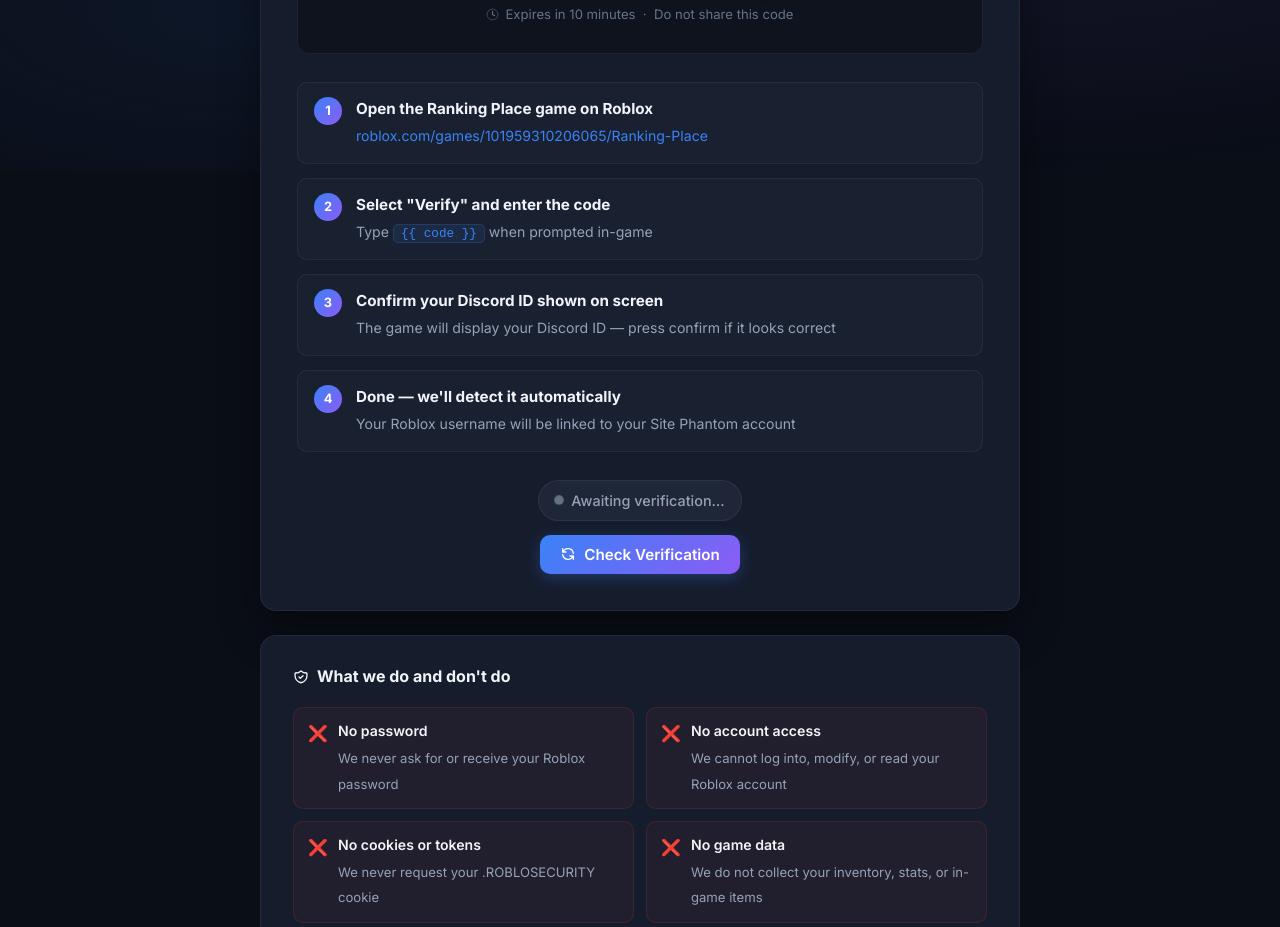
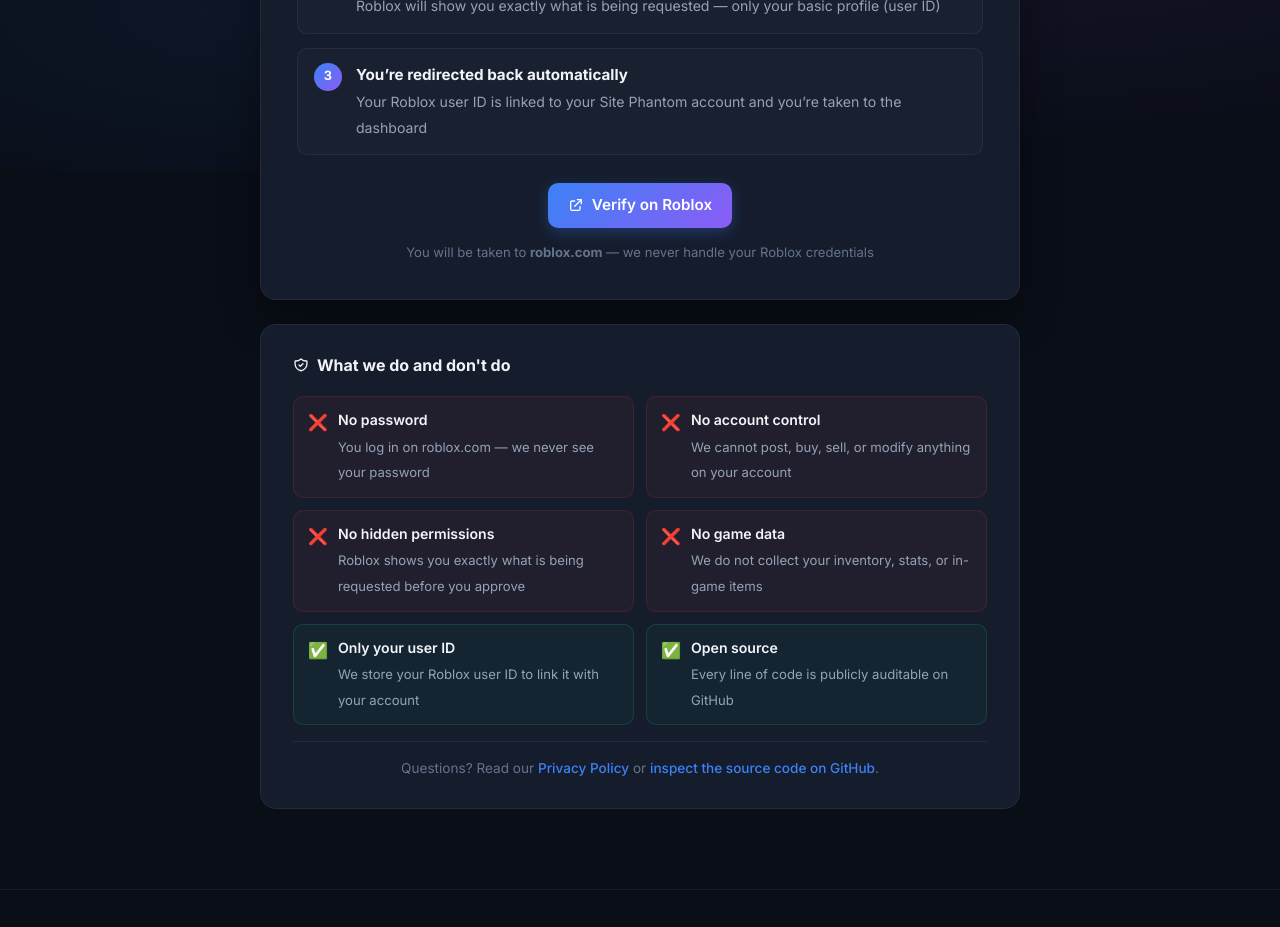
Before and after one commit to funnykayan/Site-Phantom-API-Verification, a plain HTML site: page static/roblox_verify.html in a window 1280 px wide. Shown: the part 629-1556 px from the top of the page. Drawn offline with Linux system fonts and the light colour scheme.

Commit message:
minor grammatical issue fix

```diff
--- a/static/roblox_verify.html
+++ b/static/roblox_verify.html
@@ -346,10 +346,10 @@
             <div class="security-banner">
                 <div class="security-banner-icon">🔒</div>
                 <div class="security-banner-text">
-                    <h3>Your account is safe — we never ask for your Roblox password</h3>
+                    <h3>Your account is safe — you log in directly on the official Roblox website</h3>
                     <p>
-                        Verification works entirely through a one-time code you type inside the Roblox game.
-                        We have zero access to your Roblox account, cookies, or credentials.
+                        Verification uses Roblox’s official OAuth2 system. You’ll be redirected to <strong>roblox.com</strong> to approve access.
+                        We never see your password. Roblox controls the authorization entirely.
                         Not convinced? <a href="https://github.com/funnykayan/Site-Phantom-API-Verification" target="_blank" rel="noopener">Read our source code on GitHub.</a>
                     </p>
                 </div>
@@ -360,19 +360,7 @@
                 <div class="card-header">
                     <div class="card-header-icon">🎮</div>
                     <h1>Roblox Verification</h1>
-                    <p>Enter this code inside the Roblox game to link your account</p>
-                </div>
-
-                <!-- Code -->
-                <div class="code-section">
-                    <div class="code-label">Your one-time code</div>
-                    <div class="code-display">{{ code }}</div>
-                    <div class="code-expiry">
-                        <svg width="13" height="13" fill="none" stroke="currentColor" viewBox="0 0 24 24">
-                            <circle cx="12" cy="12" r="10"/><path stroke-linecap="round" stroke-linejoin="round" stroke-width="2" d="M12 6v6l4 2"/>
-                        </svg>
-                        Expires in 10 minutes &nbsp;·&nbsp; Do not share this code
-                    </div>
+                    <p>Securely link your Roblox account using Roblox’s official OAuth2 system</p>
                 </div>
 
                 <!-- Steps -->
@@ -380,49 +368,37 @@
                     <div class="step">
                         <div class="step-number">1</div>
                         <div class="step-content">
-                            <strong>Open the Ranking Place game on Roblox</strong>
-                            <span>
-                                <a href="https://www.roblox.com/games/101959310206065/Ranking-Place" target="_blank" rel="noopener">
-                                    roblox.com/games/101959310206065/Ranking-Place
-                                </a>
-                            </span>
+                            <strong>Click “Verify on Roblox” in your dashboard</strong>
+                            <span>You’ll be redirected to the official Roblox authorization page</span>
                         </div>
                     </div>
                     <div class="step">
                         <div class="step-number">2</div>
                         <div class="step-content">
-                            <strong>Select "Verify" and enter the code</strong>
-                            <span>Type <code>{{ code }}</code> when prompted in-game</span>
+                            <strong>Log in on roblox.com and approve access</strong>
+                            <span>Roblox will show you exactly what is being requested — only your basic profile (user ID)</span>
                         </div>
                     </div>
                     <div class="step">
                         <div class="step-number">3</div>
                         <div class="step-content">
-                            <strong>Confirm your Discord ID shown on screen</strong>
-                            <span>The game will display your Discord ID — press confirm if it looks correct</span>
-                        </div>
-                    </div>
-                    <div class="step">
-                        <div class="step-number">4</div>
-                        <div class="step-content">
-                            <strong>Done — we'll detect it automatically</strong>
-                            <span>Your Roblox username will be linked to your Site Phantom account</span>
+                            <strong>You’re redirected back automatically</strong>
+                            <span>Your Roblox user ID is linked to your Site Phantom account and you’re taken to the dashboard</span>
                         </div>
                     </div>
                 </div>
 
-                <!-- Status + button -->
+                <!-- CTA -->
                 <div class="verify-action">
-                    <div class="status-pill" id="status">
-                        <span class="status-dot"></span>
-                        Awaiting verification…
-                    </div>
-                    <button class="btn btn-primary" onclick="checkVerification()">
+                    <a href="/auth/roblox" class="btn btn-primary">
                         <svg width="16" height="16" fill="none" stroke="currentColor" viewBox="0 0 24 24">
-                            <path stroke-linecap="round" stroke-linejoin="round" stroke-width="2" d="M4 4v5h.582m15.356 2A8.001 8.001 0 004.582 9m0 0H9m11 11v-5h-.581m0 0a8.003 8.003 0 01-15.357-2m15.357 2H15"/>
+                            <path stroke-linecap="round" stroke-linejoin="round" stroke-width="2" d="M10 6H6a2 2 0 00-2 2v10a2 2 0 002 2h10a2 2 0 002-2v-4M14 4h6m0 0v6m0-6L10 14"/>
                         </svg>
-                        Check Verification
-                    </button>
+                        Verify on Roblox
+                    </a>
+                    <p style="font-size:0.82rem; color: var(--text-muted); text-align:center;">
+                        You will be taken to <strong>roblox.com</strong> — we never handle your Roblox credentials
+                    </p>
                 </div>
             </div>
 
@@ -439,21 +415,21 @@
                         <span class="trust-item-icon">❌</span>
                         <div class="trust-item-text">
                             <strong>No password</strong>
-                            <span>We never ask for or receive your Roblox password</span>
+                            <span>You log in on roblox.com — we never see your password</span>
                         </div>
                     </div>
                     <div class="trust-item deny">
                         <span class="trust-item-icon">❌</span>
                         <div class="trust-item-text">
-                            <strong>No account access</strong>
-                            <span>We cannot log into, modify, or read your Roblox account</span>
+                            <strong>No account control</strong>
+                            <span>We cannot post, buy, sell, or modify anything on your account</span>
                         </div>
                     </div>
                     <div class="trust-item deny">
                         <span class="trust-item-icon">❌</span>
                         <div class="trust-item-text">
-                            <strong>No cookies or tokens</strong>
-                            <span>We never request your .ROBLOSECURITY cookie</span>
+                            <strong>No hidden permissions</strong>
+                            <span>Roblox shows you exactly what is being requested before you approve</span>
                         </div>
                     </div>
                     <div class="trust-item deny">
@@ -466,8 +442,8 @@
                     <div class="trust-item allow">
                         <span class="trust-item-icon">✅</span>
                         <div class="trust-item-text">
-                            <strong>Only your username</strong>
-                            <span>We store your Roblox username to link it with your Discord</span>
+                            <strong>Only your user ID</strong>
+                            <span>We store your Roblox user ID to link it with your account</span>
                         </div>
                     </div>
                     <div class="trust-item allow">
@@ -496,32 +472,7 @@
     </footer>
 
     <script>
-        const DISCORD_ID = "{{ discord_id }}";
-
-        async function checkVerification() {
-            const statusEl = document.getElementById("status");
-            statusEl.innerHTML = '<span class="status-dot"></span> Checking…';
-            statusEl.className = "status-pill";
-
-            try {
-                const res = await fetch(`/auth/roblox/status?discord_id=${DISCORD_ID}`);
-                const data = await res.json();
-
-                if (data.verified) {
-                    statusEl.innerHTML = '✅ Verified! Redirecting…';
-                    statusEl.className = "status-pill success";
-                    setTimeout(() => { window.location.href = "/userdash"; }, 1500);
-                } else {
-                    statusEl.innerHTML = '❌ Not verified yet — try again';
-                    statusEl.className = "status-pill error";
-                }
-            } catch (err) {
-                statusEl.innerHTML = '⚠️ Check failed — please retry';
-                statusEl.className = "status-pill error";
-            }
-        }
-
-        setInterval(checkVerification, 8000);
+        // No polling needed — Roblox OAuth callback handles the redirect automatically
     </script>
 </body>
 </html>
```
Also changed, not shown: static/index.html (+2 -2 lines).
